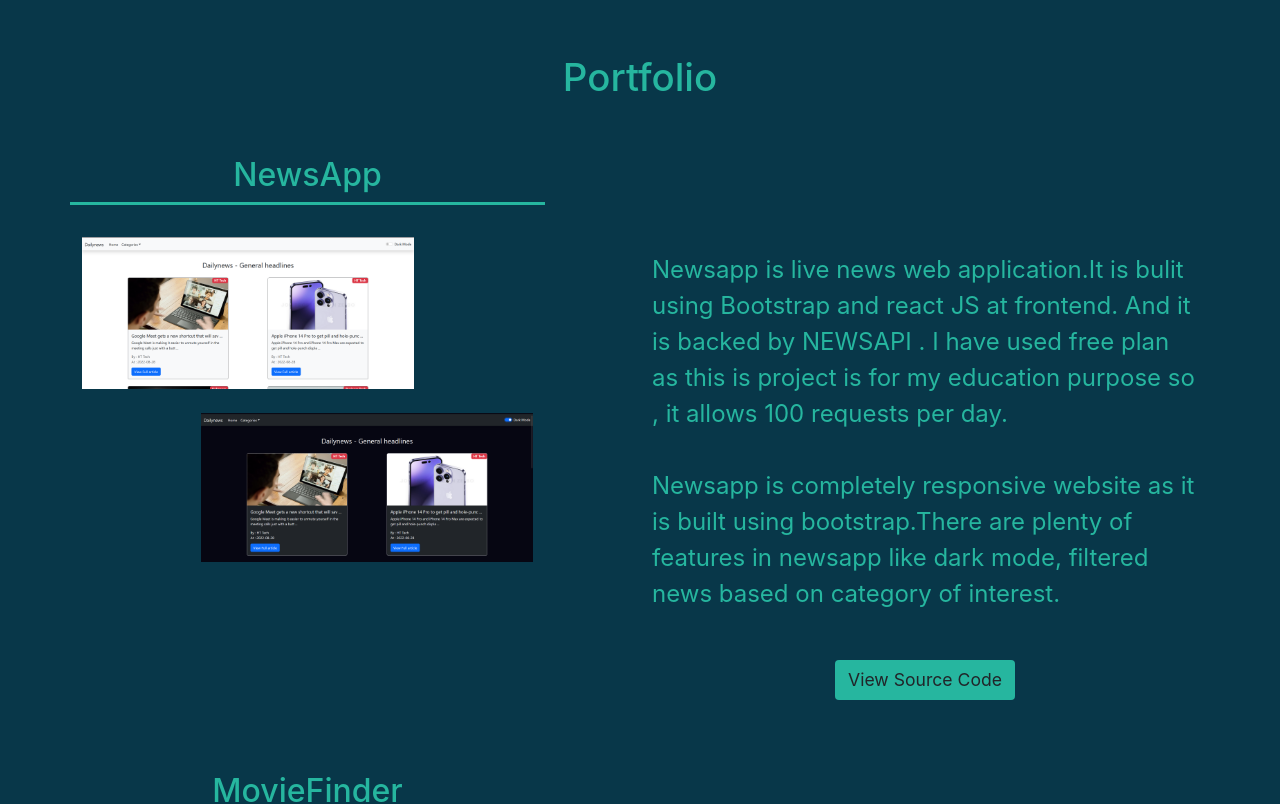
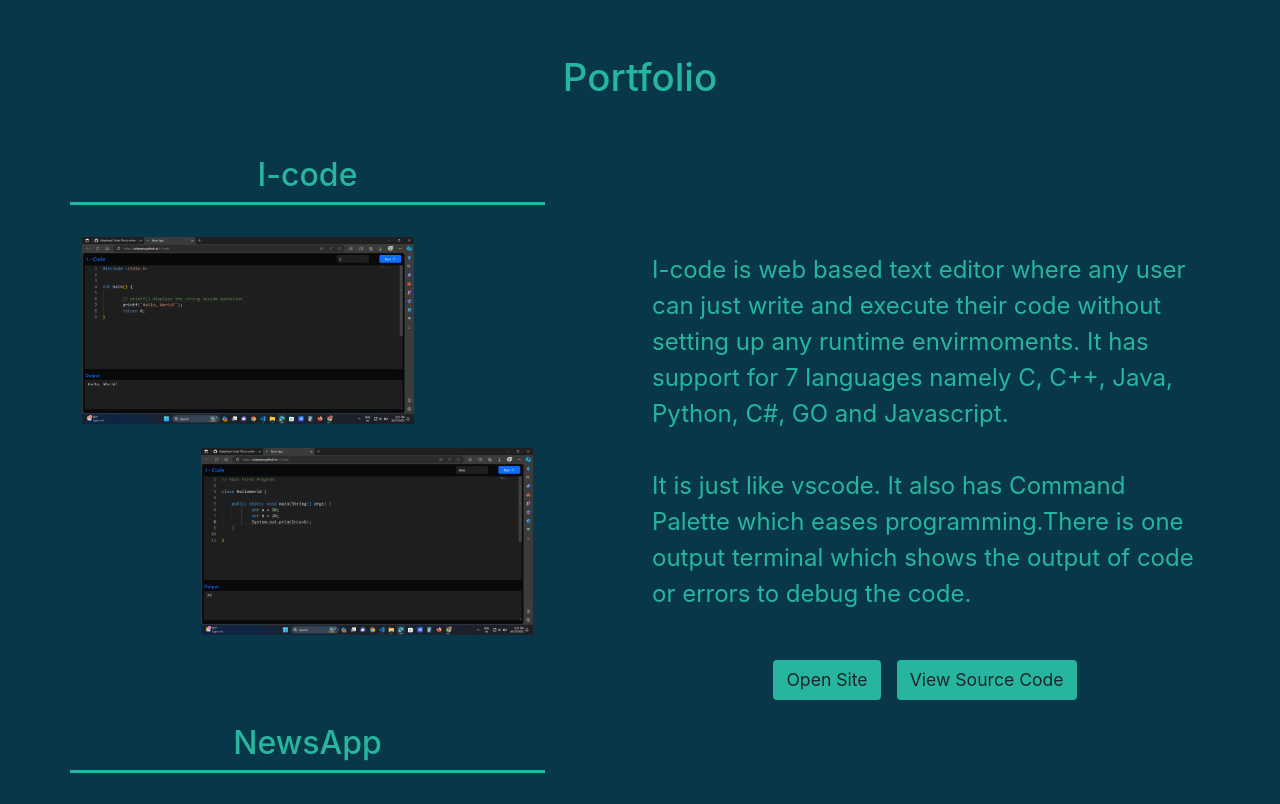
Before and after one commit to UdayVara/portfolio, a React (Create React App) app: page / in a window 1280 px wide. Shown: the part 3020-3824 px from the top of the page. Built offline with nearby package versions, Linux system fonts and the light colour scheme.

Commit message:
i-code added

```diff
--- a/src/Components/Porfolio.js
+++ b/src/Components/Porfolio.js
@@ -9,6 +9,34 @@ export default function Porfolio() {
 
 
                               <h1 className="h1 text-center mt-md-3" style={{ color: "#26B69F", fontSize: "2.4rem" }}>Portfolio</h1><br />
+                              <div className="row">
+                                    <div className="col-md-5">
+                                          <div className="row mb-4">
+                                                <h2 className='text-center mt-4 pb-2' style={{ color: "#26B69F", borderBottom: "3px solid #26B69F" }}>I-code</h2>
+                                          </div>
+                                          <div className="row">
+                                                <div className="col-md-9">
+                                                      <img src="icode1.png" alt="" className="img-fluid" data-aos="fade-down" />
+                                                </div>
+                                          </div>
+                                          <br />
+                                          <div className="row">
+                                                <div className="offset-md-3 col-md-9">
+                                                      <img src="icode2.png" alt="" className="img-fluid" data-aos="fade-up" />
+                                                </div>
+                                          </div>
+                                    </div>
+                                    <div className="offset-md-1 col-md-6 mt-md-5 mt-1" style={{ fontSize: "1.5rem", color: "#26B69F" }} data-aos="fade-down">
+                                          <br /><br />
+                                          I-code is web based text editor where any user can just write and execute their code without setting up any runtime envirmoments. It has support for 7 languages namely C, C++, Java, Python, C#, GO and Javascript.
+                                          <br /><br />
+                                          It is just like vscode. It also has Command Palette which eases programming.There is one output terminal which shows the output of code or errors to debug the code.
+                                          <div className="mt-5 w-100 d-flex flex-row justify-content-center ">
+                                                <a href="https://udayvara.github.io/I-Code/" className='btn  rounded mx-2 ' target="_blank" style={{ fontSize: '1.1rem', backgroundColor: '#26B69F' }}>Open Site</a>
+                                                <a href="https://github.com/UdayVara/I-Code" className='btn  rounded mx-2 ' target="_blank" style={{ fontSize: '1.1rem', backgroundColor: '#26B69F' }}>View Source Code</a>
+                                          </div>
+                                    </div>
+                              </div>
                               <div className="row">
                                     <div className="col-md-5">
                                           <div className="row mb-4">
@@ -88,10 +116,10 @@ export default function Porfolio() {
                                           <br /><br />
                                           In this site i have used to modern authentication technology , JSON Web token to make this site secure.Password are also stored in hash format due to privacy concerns.
                                           <br /><br />
-                                          {/* <div className="mt-5 w-100 d-flex flex-row justify-content-center ">
-                                                <a className=' mx-2 btn  rounded ' target="_blank" style={{fontSize:'1.2rem',backgroundColor:'#26B69F'}}>Open Site  </a>
-                                                <a href="https://github.com/UdayVara/Newsapp" className='btn  rounded mx-2 ' target="_blank" style={{fontSize:'1.2rem',backgroundColor:'#26B69F'}}>View Source Code</a>
-                                          </div> */}
+                                          <div className="mt-5 w-100 d-flex flex-row justify-content-center ">
+
+                                                <a href="https://github.com/UdayVara/iNotebook" className='btn  rounded mx-2 ' target="_blank" style={{fontSize:'1.2rem',backgroundColor:'#26B69F'}}>View Source Code</a>
+                                          </div>
 
                                     </div>
                               </div>
```
Also changed, not shown: public/icode1.png (added), public/icode2.png (added).
